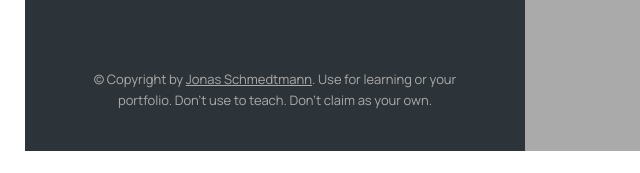
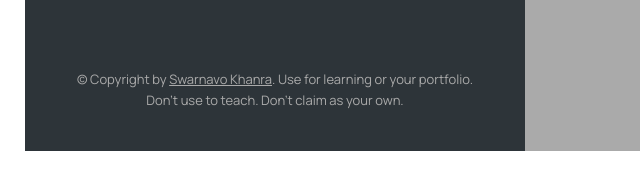
Before and after one commit to JS-GodMode/Mapty, a plain HTML site: page index.html in a window 1280 px wide. Shown: the part 624-797 px from the top of the page, 0-640 px from the left. Drawn offline with nearby package versions, Linux system fonts and the light colour scheme.

Commit message:
clean up

```diff
--- a/index.html
+++ b/index.html
@@ -68,54 +68,6 @@
           </div>
           <button class="form__btn">OK</button>
         </form>
-
-        <!-- <li class="workout workout--running" data-id="1234567890">
-          <h2 class="workout__title">Running on April 14</h2>
-          <div class="workout__details">
-            <span class="workout__icon">🏃‍♂️</span>
-            <span class="workout__value">5.2</span>
-            <span class="workout__unit">km</span>
-          </div>
-          <div class="workout__details">
-            <span class="workout__icon">⏱</span>
-            <span class="workout__value">24</span>
-            <span class="workout__unit">min</span>
-          </div>
-          <div class="workout__details">
-            <span class="workout__icon">⚡️</span>
-            <span class="workout__value">4.6</span>
-            <span class="workout__unit">min/km</span>
-          </div>
-          <div class="workout__details">
-            <span class="workout__icon">🦶🏼</span>
-            <span class="workout__value">178</span>
-            <span class="workout__unit">spm</span>
-          </div>
-        </li>
-
-        <li class="workout workout--cycling" data-id="1234567891">
-          <h2 class="workout__title">Cycling on April 5</h2>
-          <div class="workout__details">
-            <span class="workout__icon">🚴‍♀️</span>
-            <span class="workout__value">27</span>
-            <span class="workout__unit">km</span>
-          </div>
-          <div class="workout__details">
-            <span class="workout__icon">⏱</span>
-            <span class="workout__value">95</span>
-            <span class="workout__unit">min</span>
-          </div>
-          <div class="workout__details">
-            <span class="workout__icon">⚡️</span>
-            <span class="workout__value">16</span>
-            <span class="workout__unit">km/h</span>
-          </div>
-          <div class="workout__details">
-            <span class="workout__icon">⛰</span>
-            <span class="workout__value">223</span>
-            <span class="workout__unit">m</span>
-          </div>
-        </li> -->
       </ul>
 
       <p class="copyright">
@@ -123,8 +75,8 @@
         <a
           class="twitter-link"
           target="_blank"
-          href="https://twitter.com/jonasschmedtman"
-          >Jonas Schmedtmann</a
+          href="https://twitter.com/Kswarnavo"
+          >Swarnavo Khanra</a
         >. Use for learning or your portfolio. Don't use to teach. Don't claim
         as your own.
       </p>
--- a/script.js
+++ b/script.js
@@ -152,9 +152,6 @@ class App {
       const cadence = +inputCadence.value;
       //check if data is valid
       if (
-        // !Number.isFinite(distance) ||
-        // !Number.isFinite(duration) ||
-        // !Number.isFinite(cadence)
         !validInputs(distance, duration, cadence) ||
         !allPositive(distance, duration, cadence)
       )
@@ -180,7 +177,6 @@ class App {
     this._renderWorkout(workout);
 
     //Hide the form + clear input fields
-
     //Clear input fields
     this._hideForm();
 
```
